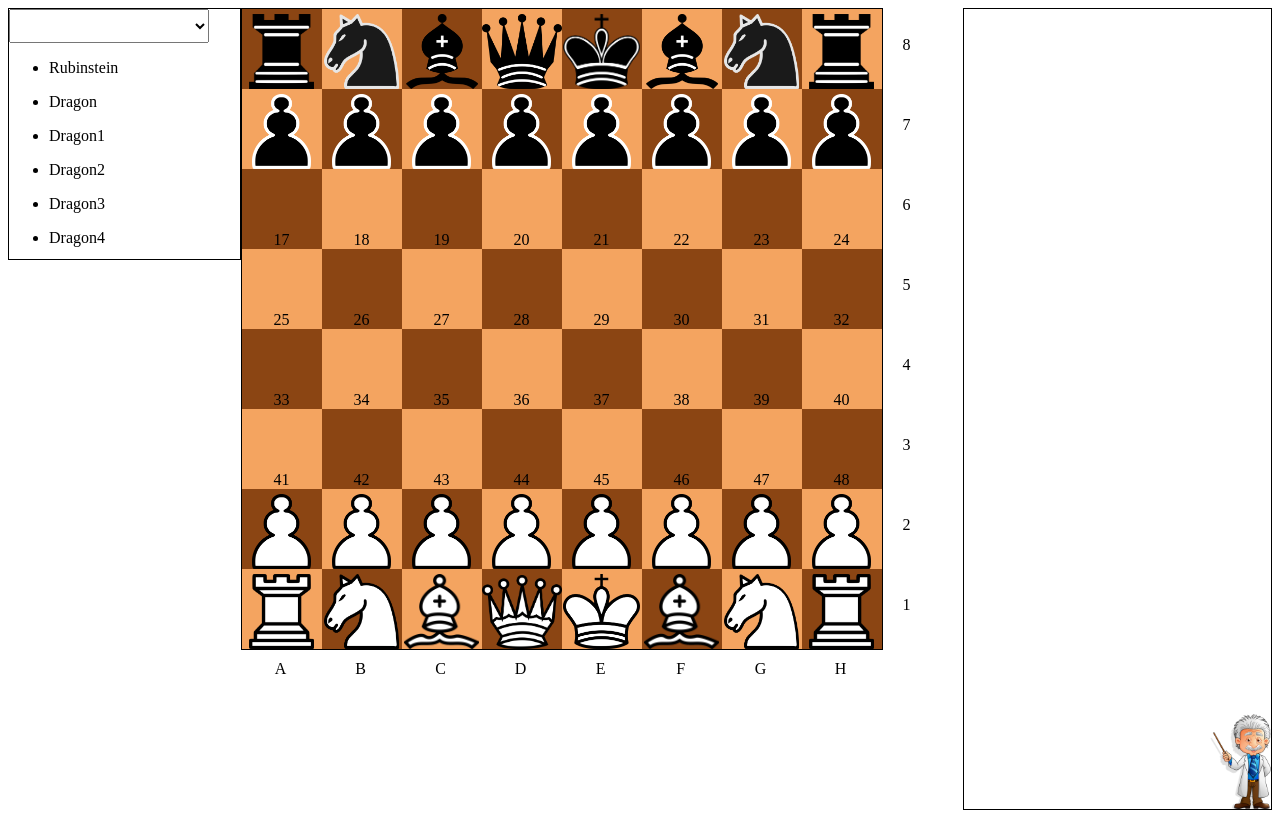
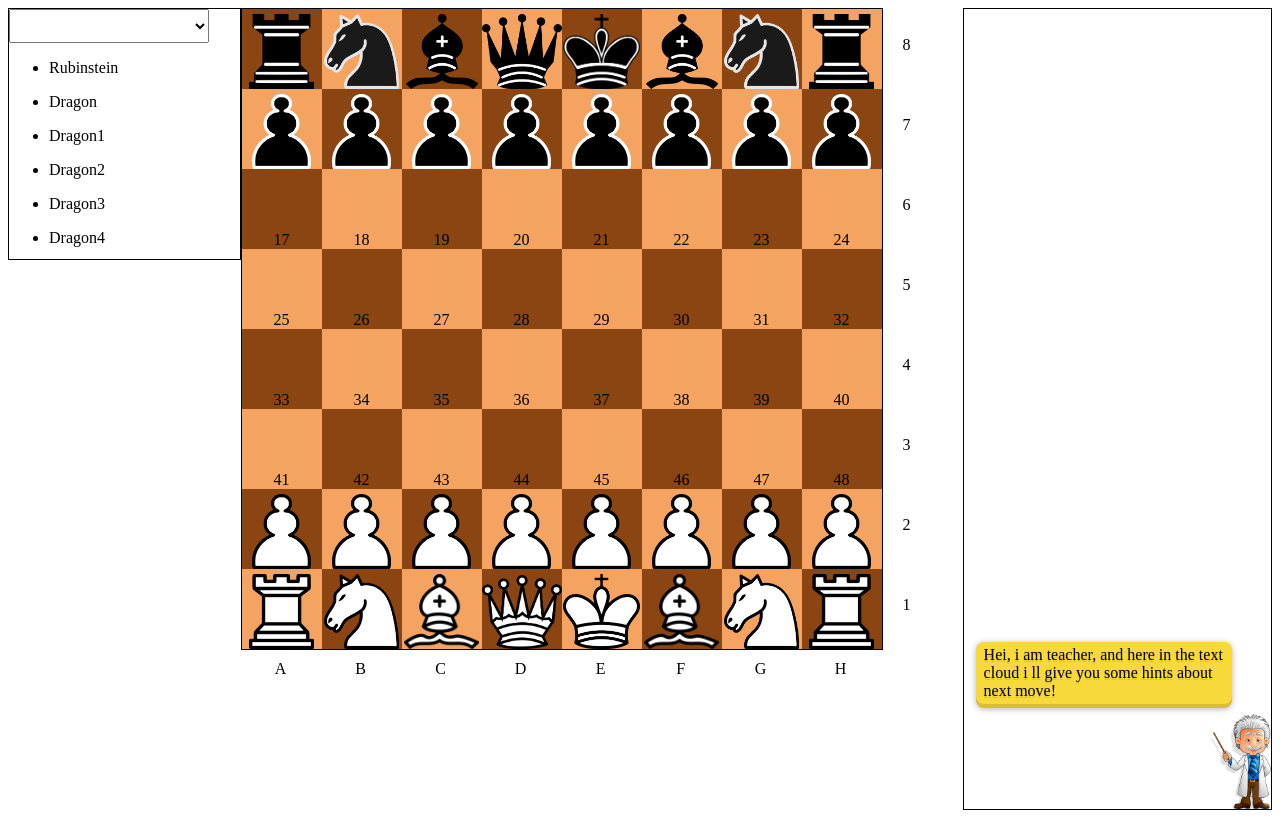
Before and after one commit to GrzegorzSzymczakk/ChessOpening, a Vue app in the folder src/frontend/: page / in a window 1280 px wide. Built offline with nearby package versions, Linux system fonts and the light colour scheme.

Commit message:
description box fixing css

```diff
--- a/src/frontend/src/components/DescriptionComp.vue
+++ b/src/frontend/src/components/DescriptionComp.vue
@@ -1,15 +1,17 @@
 <template>
   <div class="description">
+    <TextBubbleComp/>
     <WizardComp/>
   </div>
 </template>
 
 <script>
 import WizardComp from "@/components/WizardComp";
+import TextBubbleComp from "@/components/TextBubbleComp";
 
 export default {
   name: "DescriptionComp",
-  components: {WizardComp}
+  components: {TextBubbleComp, WizardComp}
 }
 </script>
 
@@ -18,5 +20,6 @@ export default {
   height: 200px;
   align-self: flex-end;
   justify-content: flex-end;
+  flex-direction: column;
 }
 </style>
--- /dev/null
+++ b/src/frontend/src/components/TextBubbleComp.vue
@@ -0,0 +1,23 @@
+<template>
+  <div class="bubble">Hei, i am teacher, and here in the text cloud i ll give you some hints about next move!</div>
+</template>
+
+<script>
+export default {
+  name: "TextBubbleComp"
+}
+</script>
+
+<style scoped>
+.bubble {
+  margin: 10px 12px 6px;
+  padding: 4px 8px 8px;
+  box-shadow: 0 1px 6px rgba(0, 0, 0, 0.3), inset 0 -4px 0 rgba(0, 0, 0, 0.12);
+  background: #F7D93B;
+  border-radius: 8px;
+  max-width: 240px;
+  min-width: 150px;
+  text-shadow: 0 2px rgba(0, 0, 0, 0.12);
+}
+
+</style>
--- a/src/frontend/src/components/WizardComp.vue
+++ b/src/frontend/src/components/WizardComp.vue
@@ -2,7 +2,7 @@
   <div class="wizard"></div>
 </template>
 
-<script>
+<script lang="ts">
 export default {
   name: "WizardComp"
 }
```
